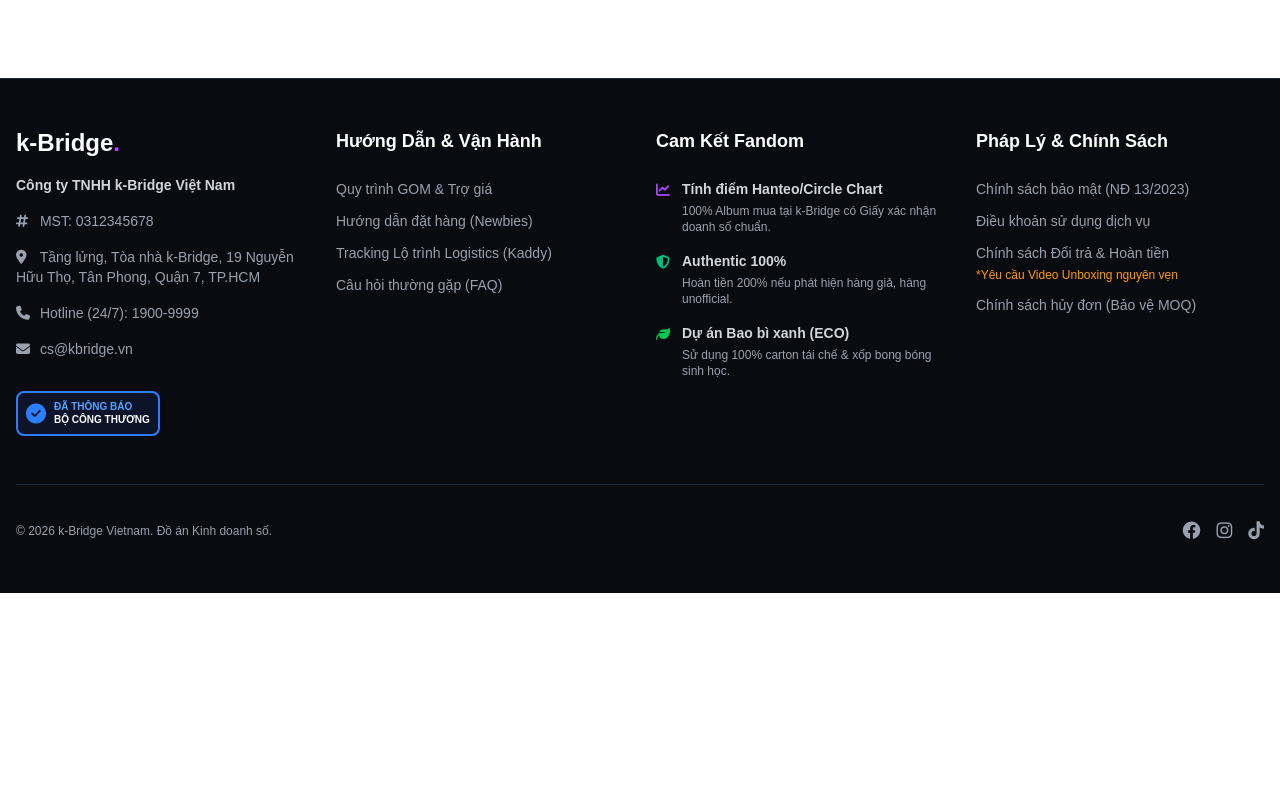
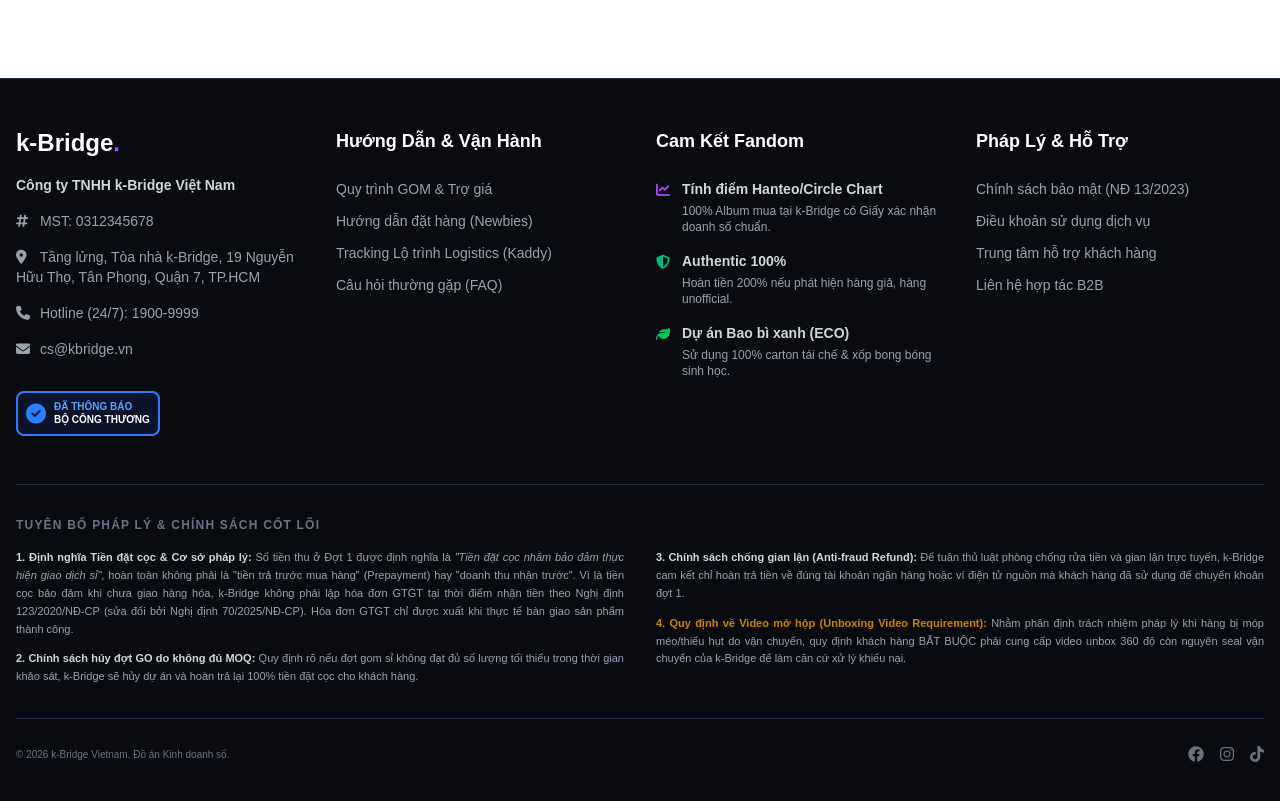
Before and after one commit to vi9054798-cell/k-bridge-project, a Next.js app: page /admin/campaigns in a window 1280 px wide. Shown: the part 802-1603 px from the top of the page. Before the commit the page ends 1395 px from the top, so only its background shows below. Built offline with nearby package versions, Linux system fonts and the light colour scheme.

Commit message:
Feature: Add comprehensive Legal Disclaimer & Financial Policies to Footer

```diff
--- a/components/Footer.tsx
+++ b/components/Footer.tsx
@@ -6,6 +6,7 @@
   return (
     <footer className="bg-[#0a0b10] border-t border-gray-800 text-gray-400 text-sm mt-20">
       <div className="max-w-7xl mx-auto px-4 py-12">
+        {/* KHU VỰC 4 CỘT CHÍNH (Giữ nguyên cấu trúc cũ) */}
         <div className="grid grid-cols-1 md:grid-cols-2 lg:grid-cols-4 gap-8">
 
           {/* CỘT 1: THÔNG TIN DOANH NGHIỆP */}
@@ -19,7 +20,6 @@
             <p><i className="fa-solid fa-phone w-5"></i> Hotline (24/7): 1900-9999</p>
             <p><i className="fa-solid fa-envelope w-5"></i> cs@kbridge.vn</p>
 
-            {/* Giả lập Logo Bộ Công Thương */}
             <Link href="#" className="inline-block mt-4">
               <div className="border-2 border-blue-500 rounded-lg p-2 flex items-center gap-2 bg-blue-900/20 hover:bg-blue-900/40 transition">
                 <i className="fa-solid fa-check-circle text-blue-500 text-xl"></i>
@@ -70,28 +70,50 @@
             </ul>
           </div>
 
-          {/* CỘT 4: PHÁP LÝ & CHÍNH SÁCH */}
+          {/* CỘT 4: MENU PHÁP LÝ TÓM TẮT */}
           <div>
-            <h3 className="text-white font-bold text-lg mb-6">Pháp Lý & Chính Sách</h3>
+            <h3 className="text-white font-bold text-lg mb-6">Pháp Lý & Hỗ Trợ</h3>
             <ul className="space-y-3">
               <li><Link href="#" className="hover:text-emerald-400 transition">Chính sách bảo mật (NĐ 13/2023)</Link></li>
               <li><Link href="#" className="hover:text-emerald-400 transition">Điều khoản sử dụng dịch vụ</Link></li>
-              <li>
-                <Link href="#" className="hover:text-emerald-400 transition block">
-                  Chính sách Đổi trả & Hoàn tiền
-                  <span className="block text-xs text-amber-500 mt-1">*Yêu cầu Video Unboxing nguyên vẹn</span>
-                </Link>
-              </li>
-              <li><Link href="#" className="hover:text-emerald-400 transition">Chính sách hủy đơn (Bảo vệ MOQ)</Link></li>
+              <li><Link href="#" className="hover:text-emerald-400 transition block">Trung tâm hỗ trợ khách hàng</Link></li>
+              <li><Link href="#" className="hover:text-emerald-400 transition block">Liên hệ hợp tác B2B</Link></li>
             </ul>
           </div>
 
         </div>
 
-        {/* BẢN QUYỀN */}
-        <div className="border-t border-gray-800 mt-12 pt-8 flex flex-col md:flex-row justify-between items-center text-xs">
+        {/* =========================================================================
+            TÍNH NĂNG MỚI: KHU VỰC TUYÊN BỐ PHÁP LÝ & CHÍNH SÁCH CỐT LÕI (DISCLAIMER)
+            ========================================================================= */}
+        <div className="border-t border-gray-800 mt-12 pt-8">
+          <h4 className="text-gray-500 font-black mb-4 uppercase text-xs tracking-widest">Tuyên bố pháp lý & Chính sách cốt lõi</h4>
+
+          <div className="grid grid-cols-1 md:grid-cols-2 gap-x-8 gap-y-4 text-[11px] text-gray-400 leading-relaxed text-justify">
+            <div>
+              <p className="mb-3">
+                <strong className="text-gray-300">1. Định nghĩa Tiền đặt cọc & Cơ sở pháp lý:</strong> Số tiền thu ở Đợt 1 được định nghĩa là <em>"Tiền đặt cọc nhằm bảo đảm thực hiện giao dịch sỉ"</em>, hoàn toàn không phải là "tiền trả trước mua hàng" (Prepayment) hay "doanh thu nhận trước". Vì là tiền cọc bảo đảm khi chưa giao hàng hóa, k-Bridge không phải lập hóa đơn GTGT tại thời điểm nhận tiền theo Nghị định 123/2020/NĐ-CP (sửa đổi bởi Nghị định 70/2025/NĐ-CP). Hóa đơn GTGT chỉ được xuất khi thực tế bàn giao sản phẩm thành công.
+              </p>
+              <p>
+                <strong className="text-gray-300">2. Chính sách hủy đợt GO do không đủ MOQ:</strong> Quy định rõ nếu đợt gom sỉ không đạt đủ số lượng tối thiểu trong thời gian khảo sát, k-Bridge sẽ hủy dự án và hoàn trả lại 100% tiền đặt cọc cho khách hàng.
+              </p>
+            </div>
+
+            <div>
+              <p className="mb-3">
+                <strong className="text-gray-300">3. Chính sách chống gian lận (Anti-fraud Refund):</strong> Để tuân thủ luật phòng chống rửa tiền và gian lận trực tuyến, k-Bridge cam kết chỉ hoàn trả tiền về đúng tài khoản ngân hàng hoặc ví điện tử nguồn mà khách hàng đã sử dụng để chuyển khoản đợt 1.
+              </p>
+              <p>
+                <strong className="text-amber-500/80">4. Quy định về Video mở hộp (Unboxing Video Requirement):</strong> Nhằm phân định trách nhiệm pháp lý khi hàng bị móp méo/thiếu hụt do vận chuyển, quy định khách hàng BẮT BUỘC phải cung cấp video unbox 360 độ còn nguyên seal vận chuyển của k-Bridge để làm căn cứ xử lý khiếu nại.
+              </p>
+            </div>
+          </div>
+        </div>
+
+        {/* BẢN QUYỀN (Giữ nguyên) */}
+        <div className="border-t border-gray-800 mt-8 pt-6 flex flex-col md:flex-row justify-between items-center text-[10px] text-gray-500">
           <p>© 2026 k-Bridge Vietnam. Đồ án Kinh doanh số.</p>
-          <div className="flex gap-4 mt-4 md:mt-0 text-lg">
+          <div className="flex gap-4 mt-4 md:mt-0 text-base">
             <Link href="#" className="hover:text-white transition"><i className="fa-brands fa-facebook"></i></Link>
             <Link href="#" className="hover:text-white transition"><i className="fa-brands fa-instagram"></i></Link>
             <Link href="#" className="hover:text-white transition"><i className="fa-brands fa-tiktok"></i></Link>
```
